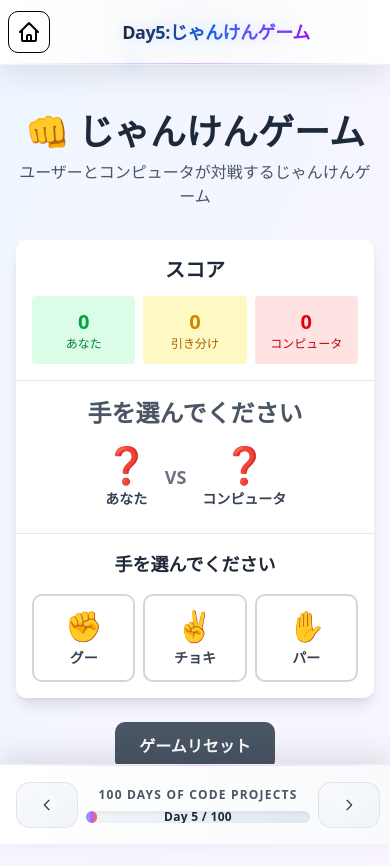
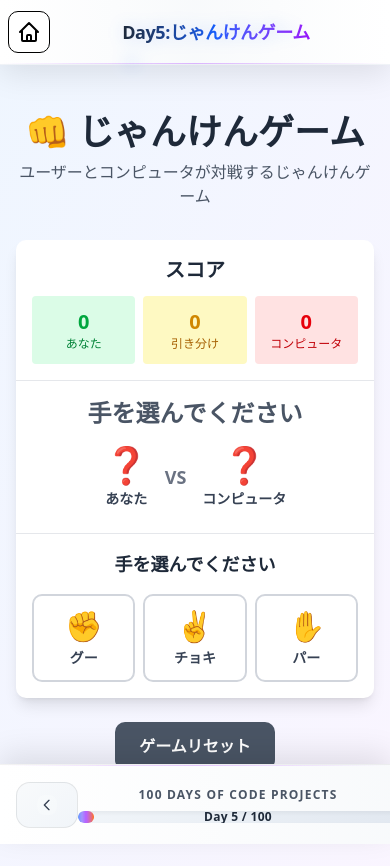
Before and after one commit to atsuki61/100DaysOfCode, a Next.js app: page /day5-janken in a window 390 px wide. Shown: the top 866 px of the page. Built offline with nearby package versions, Linux system fonts and the light colour scheme.

Commit message:
微調整

```diff
--- a/src/components/common/Footer.tsx
+++ b/src/components/common/Footer.tsx
@@ -33,8 +33,9 @@ const Footer = ({ currentDay }: FooterProps) => {
       <div className="absolute top-0 left-0 right-0 h-px bg-gradient-to-r from-transparent via-blue-500/50 via-purple-500/50 via-pink-500/50 to-transparent animate-pulse opacity-70"></div>
 
       <div className="max-w-7xl mx-auto px-4 sm:px-6 lg:px-8 relative z-10 h-full">
-        <div className="flex justify-between items-center py-4 h-full gap-x-2">
+        <div className="flex justify-between items-center py-4 h-full">
           <div className="flex-1">
+
             {prevDay && (
               <Link
                 href={getDayPath(prevDay)}
@@ -50,7 +51,7 @@ const Footer = ({ currentDay }: FooterProps) => {
             )}
           </div>
 
-          <div className="text-center flex-shrink-0 w-56 sm:w-80">
+          <div className="text-center flex-shrink-0 w-80">
             <div className="text-xs font-semibold text-gray-600 mb-2 tracking-widest uppercase">
               100 Days Of Code Projects
             </div>
```
